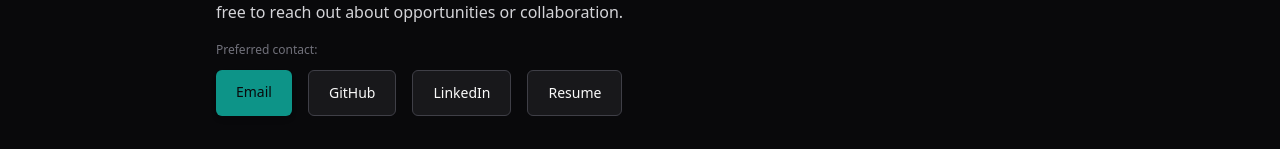
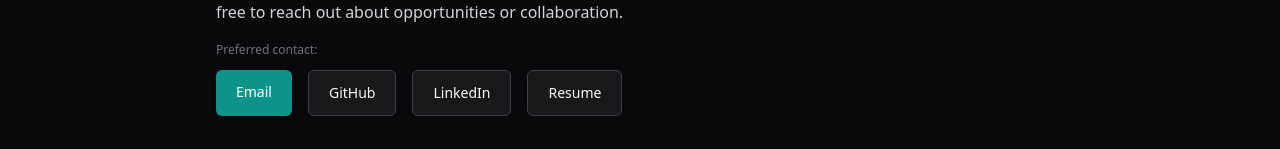
Before and after one commit to Polen89/my-portfolio, a Next.js app: page / in a window 1280 px wide. Shown: the part 2166-2315 px from the top of the page. Built offline with nearby package versions, Linux system fonts and the light colour scheme.

Commit message:
fix start port for render

```diff
--- a/app/page.tsx
+++ b/app/page.tsx
@@ -269,7 +269,7 @@
               <a
                   href="mailto:polen.chris89@gmail.com"
                   aria-label="Email Chris Polen about frontend opportunities"
-                  className="rounded-md bg-teal-600 dark:bg-teal-500 px-5 py-3 text-sm font-medium text-white dark:text-zinc-950 shadow-md transition hover:bg-teal-500 dark:hover:bg-teal-400 focus:outline-none focus:ring-2 focus:ring-teal-500 focus:ring-offset-2"
+                  className="rounded-md bg-teal-600 dark:bg-teal-500 px-5 py-3 text-sm font-medium text-white dark:text-white shadow-md transition hover:bg-teal-500 dark:hover:bg-teal-400 focus:outline-none focus:ring-2 focus:ring-teal-500 focus:ring-offset-2"
               >
               Email
             </a>
--- a/package.json
+++ b/package.json
@@ -5,7 +5,7 @@
   "scripts": {
     "dev": "next dev",
     "build": "next build",
-    "start": "next start",
+    "start": "next start -p $PORT",
     "lint": "eslint"
   },
   "dependencies": {
```
